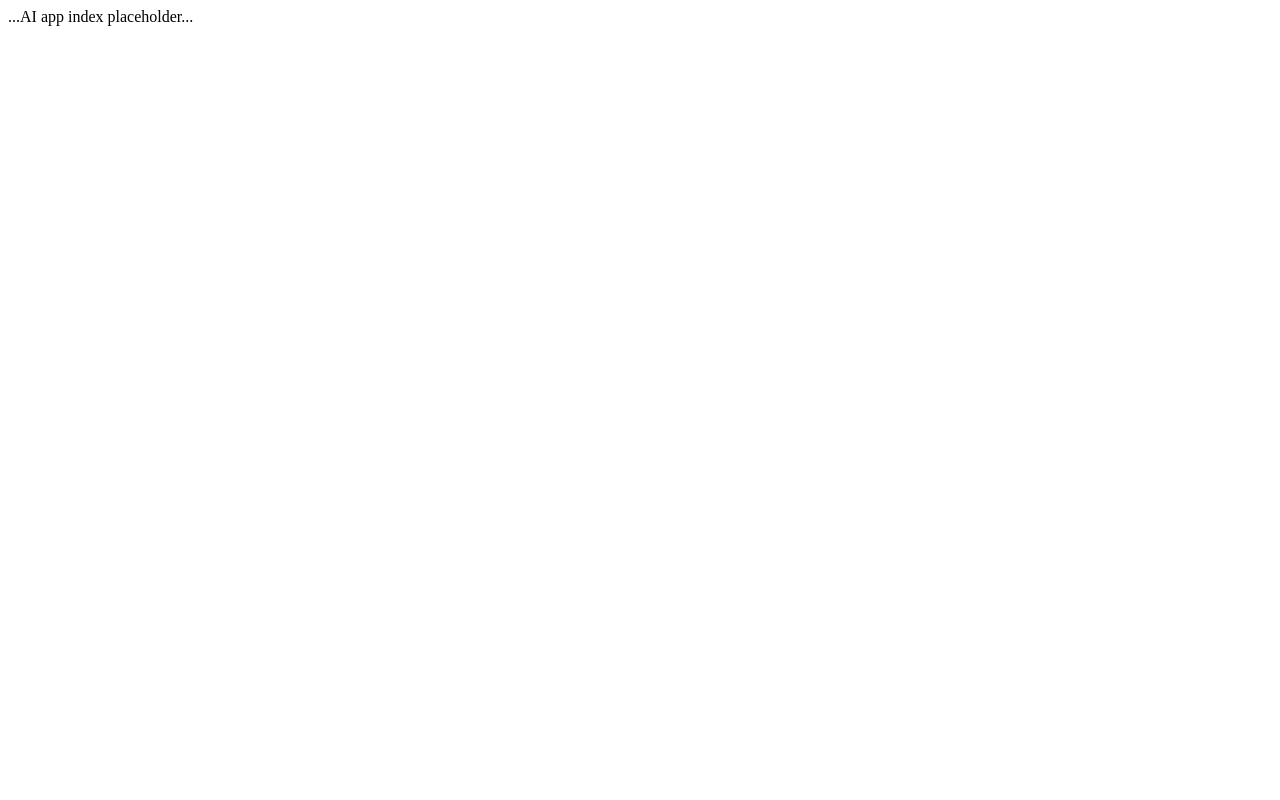
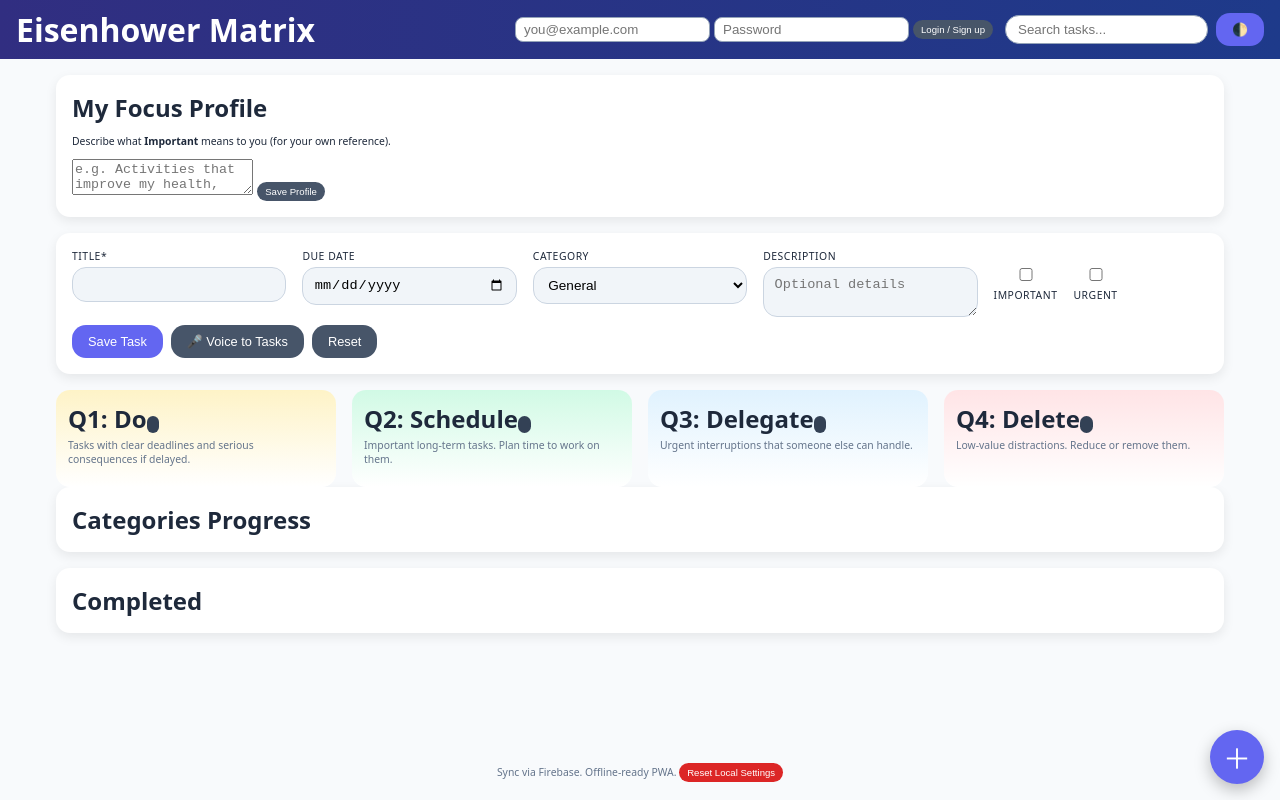
Before and after one commit to Shifan25/Eisenhower-Matrix-AI, a plain HTML site: page index.html in a window 1280 px wide. Drawn offline with Linux system fonts and the light colour scheme; no server answers.

Commit message:
Update index.html

```diff
--- a/index.html
+++ b/index.html
@@ -1 +1,139 @@
-...AI app index placeholder...
+<!DOCTYPE html>
+<html lang="en">
+<head>
+  <meta charset="UTF-8">
+  <title>Eisenhower Matrix</title>
+  <meta name="viewport" content="width=device-width,initial-scale=1" />
+  <meta name="theme-color" content="#0f172a"/>
+  <meta name="mobile-web-app-capable" content="yes">
+  <link rel="manifest" href="manifest.json">
+  <link rel="apple-touch-icon" href="icons/icon-192.png">
+  <link rel="stylesheet" href="style.css">
+</head>
+<body>
+  <header class="app-bar">
+    <div class="left">
+      <h1>Eisenhower Matrix</h1>
+    </div>
+    <div class="right tools">
+      <div id="auth-bar">
+        <input id="email" type="email" placeholder="you@example.com">
+        <input id="password" type="password" placeholder="Password">
+        <button id="login-btn" class="secondary small">Login / Sign up</button>
+        <button id="logout-btn" class="secondary small" style="display:none;">Logout</button>
+        <span id="user-info" class="small muted"></span>
+      </div>
+      <input id="search" type="search" placeholder="Search tasks..." aria-label="Search tasks">
+      <button id="theme-toggle" title="Toggle dark mode">🌓</button>
+    </div>
+  </header>
+
+  <main>
+    <!-- Focus profile (saved in Firestore so it syncs) -->
+    <section id="profile-panel" class="panel">
+      <h2>My Focus Profile</h2>
+      <p class="small">Describe what <strong>Important</strong> means to you (for your own reference).</p>
+      <textarea id="importanceText" rows="2" placeholder="e.g. Activities that improve my health, career skills, or relationships."></textarea>
+      <button id="save-profile" class="secondary small">Save Profile</button>
+    </section>
+
+    <!-- Task form -->
+    <section id="task-form-section" class="panel">
+      <form id="task-form" autocomplete="off">
+        <input type="hidden" id="task-id" />
+        <div class="grid">
+          <div>
+            <label>Title* <input type="text" id="title" required maxlength="80"></label>
+          </div>
+          <div>
+            <label>Due Date <input type="date" id="due-date"></label>
+          </div>
+          <div>
+            <label>Category
+              <select id="category">
+                <option>General</option>
+                <option>Work</option>
+                <option>Family</option>
+                <option>Health</option>
+                <option>Finance</option>
+              </select>
+            </label>
+          </div>
+          <div class="full">
+            <label>Description
+              <textarea id="description" rows="2" placeholder="Optional details"></textarea>
+            </label>
+          </div>
+          <div class="toggles">
+            <label><input type="checkbox" id="important"> Important</label>
+            <label><input type="checkbox" id="urgent"> Urgent</label>
+          </div>
+        </div>
+        <div class="form-actions">
+          <button type="submit" id="save-btn">Save Task</button>
+          <button type="button" id="voice-btn" class="secondary">🎤 Voice to Tasks</button>
+          <button type="button" id="reset-btn" class="secondary">Reset</button>
+        </div>
+      </form>
+    </section>
+
+    <!-- Quadrants -->
+    <section id="matrix" aria-label="Eisenhower quadrants">
+      <div class="quadrant" data-quadrant="q1" tabindex="0">
+        <div class="q-head">
+          <h2>Q1: Do <span id="count-q1" class="count"></span></h2>
+          <p class="q-desc">Tasks with clear deadlines and serious consequences if delayed.</p>
+        </div>
+        <ul class="task-list" id="q1"></ul>
+      </div>
+      <div class="quadrant" data-quadrant="q2" tabindex="0">
+        <div class="q-head">
+          <h2>Q2: Schedule <span id="count-q2" class="count"></span></h2>
+          <p class="q-desc">Important long‑term tasks. Plan time to work on them.</p>
+        </div>
+        <ul class="task-list" id="q2"></ul>
+      </div>
+      <div class="quadrant" data-quadrant="q3" tabindex="0">
+        <div class="q-head">
+          <h2>Q3: Delegate <span id="count-q3" class="count"></span></h2>
+          <p class="q-desc">Urgent interruptions that someone else can handle.</p>
+        </div>
+        <ul class="task-list" id="q3"></ul>
+      </div>
+      <div class="quadrant" data-quadrant="q4" tabindex="0">
+        <div class="q-head">
+          <h2>Q4: Delete <span id="count-q4" class="count"></span></h2>
+          <p class="q-desc">Low‑value distractions. Reduce or remove them.</p>
+        </div>
+        <ul class="task-list" id="q4"></ul>
+      </div>
+    </section>
+
+    <!-- Category progress + Completed -->
+    <section id="categories-panel" class="panel">
+      <h2>Categories Progress</h2>
+      <div id="categories"></div>
+    </section>
+
+    <section id="completed-panel" class="panel">
+      <h2>Completed</h2>
+      <ul id="completed-list" class="task-list small"></ul>
+    </section>
+  </main>
+
+  <button id="fab" aria-label="Add task">＋</button>
+
+  <footer>
+    <p>Sync via Firebase. Offline‑ready PWA. <button id="clear-all" class="danger small">Reset Local Settings</button></p>
+  </footer>
+
+  <script type="module" src="app.js"></script>
+  <script>
+    if ("serviceWorker" in navigator) {
+      window.addEventListener("load", () => {
+        navigator.serviceWorker.register("sw.js").catch(console.error);
+      });
+    }
+  </script>
+</body>
+</html>
```
